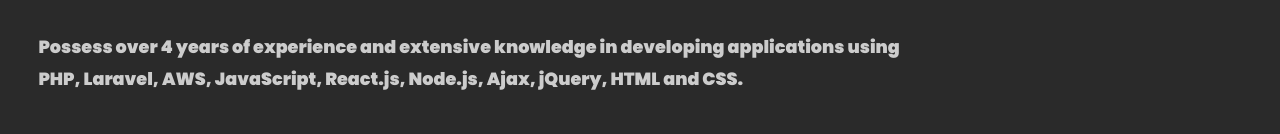
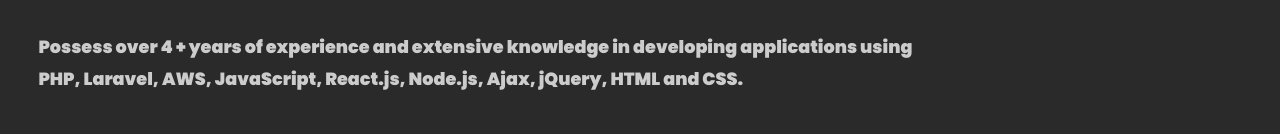
Before and after one commit to Sathathinesh/Portfolio, a plain HTML site: page index.html in a window 1280 px wide. Shown: the part 482-616 px from the top of the page. Drawn offline with nearby package versions, Linux system fonts and the light colour scheme.

Commit message:
add experienc

```diff
--- a/index.html
+++ b/index.html
@@ -38,7 +38,7 @@
             </div>
             <h1>Thinesh</h1>
             <h3>Full Stack <span>Software Engineer</span></h3>
-            <p>Possess over 4 years of experience and extensive knowledge in developing applications using <br> PHP,
+            <p>Possess over 4 + years of experience and extensive knowledge in developing applications using <br> PHP,
                 Laravel, AWS, JavaScript, React.js, Node.js, Ajax, jQuery, HTML and CSS.</p>
             <div class="button">
                 <a href="#" class="btn"> Say Hello</a>
```
